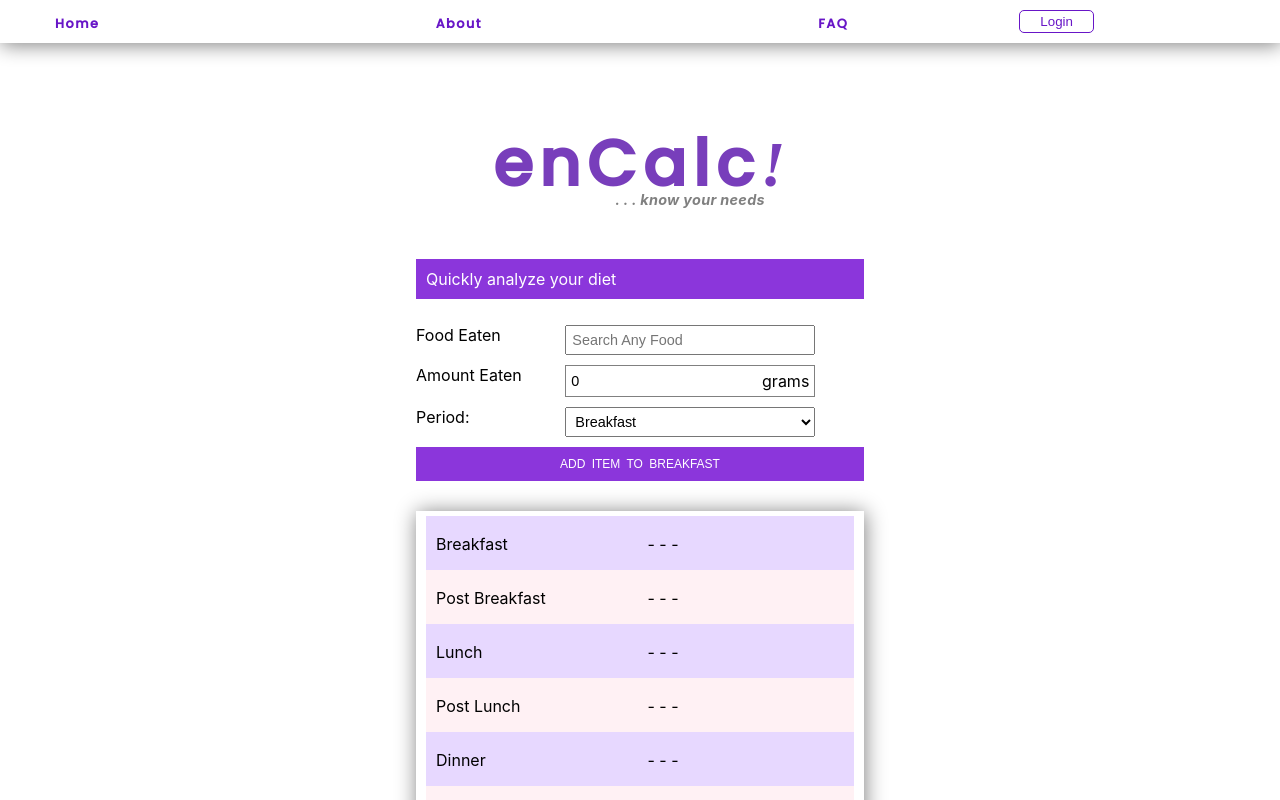
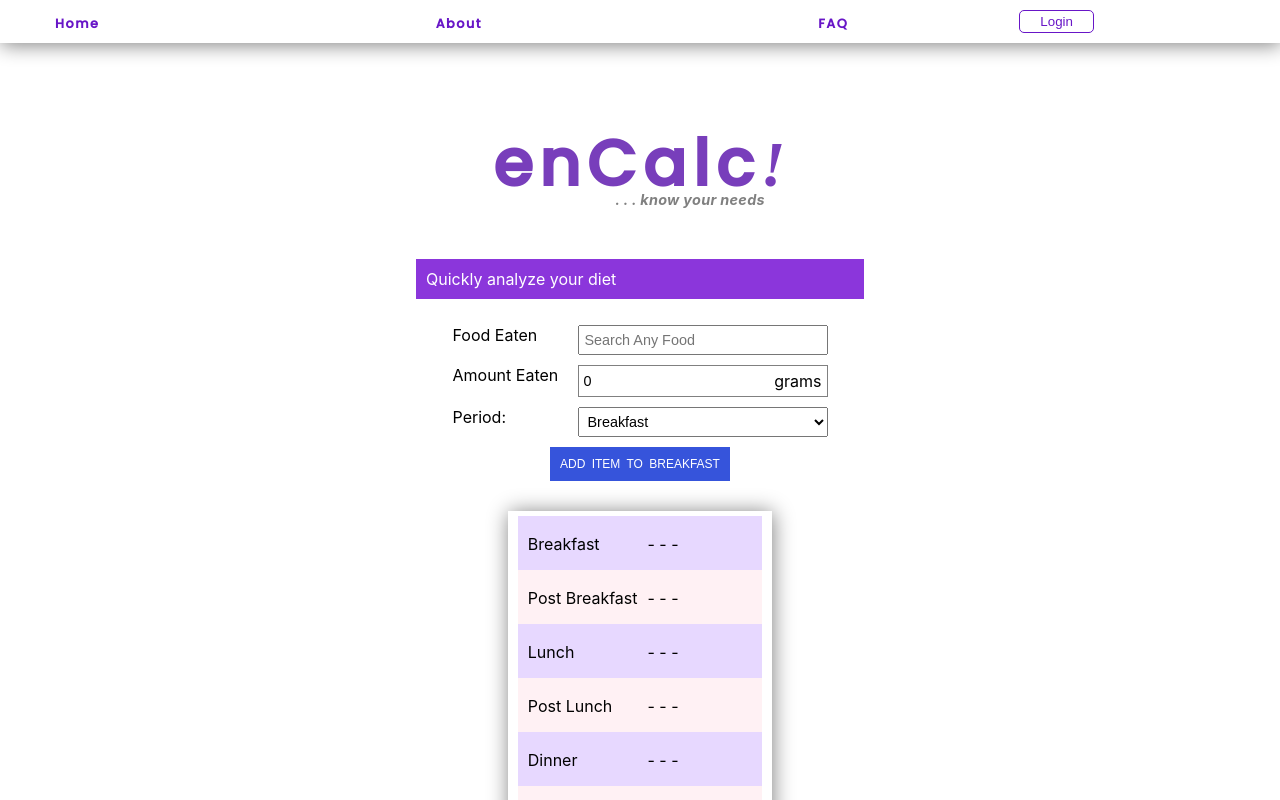
Before and after one commit to EzeaniChucks/NutriCalc, a Next.js app: page /24-hr-recall in a window 1280 px wide. Shown: the top 800 px of the page. Built offline with nearby package versions, Linux system fonts and the light colour scheme; a web font is replaced by a local one.

Commit message:
24 hour functionality search input improved2

```diff
--- a/components/24hrComp.module.css
+++ b/components/24hrComp.module.css
@@ -7,12 +7,15 @@
     position: relative;
     grid-column: 2/3;
     display: flex;
+    align-items: center;
+    justify-content: center;
     gap: 10px;
     flex-direction: column;
 }
 .container>.heading{
     background-color: rgb(139, 54, 219);
     color: white;
+    width: 100%;
     padding: 10px;
 }
 .container label{
@@ -56,7 +59,7 @@
     text-align: center;
 }
 .container button{
-    background-color: rgb(139, 54, 219);
+    background-color: rgb(54, 84, 219);
     color: white;
     padding: 10px;
     font-size: 0.75rem;
--- a/components/24hrRecallComp.js
+++ b/components/24hrRecallComp.js
@@ -86,7 +86,9 @@ const TwentyFourComp = () => {
     }
     if (state.chosenFood.length > 0) {
       const itemToAdd = foodData.find((item) => {
-        return item.SearchName.toLowerCase().includes(state.chosenFood);
+        return item.SearchName.toLowerCase().includes(
+          state.chosenFood.toLowerCase()
+        );
       }); //get entire object with value typed in input a.k.a chosenFood
 
       if (!itemToAdd) {
```
